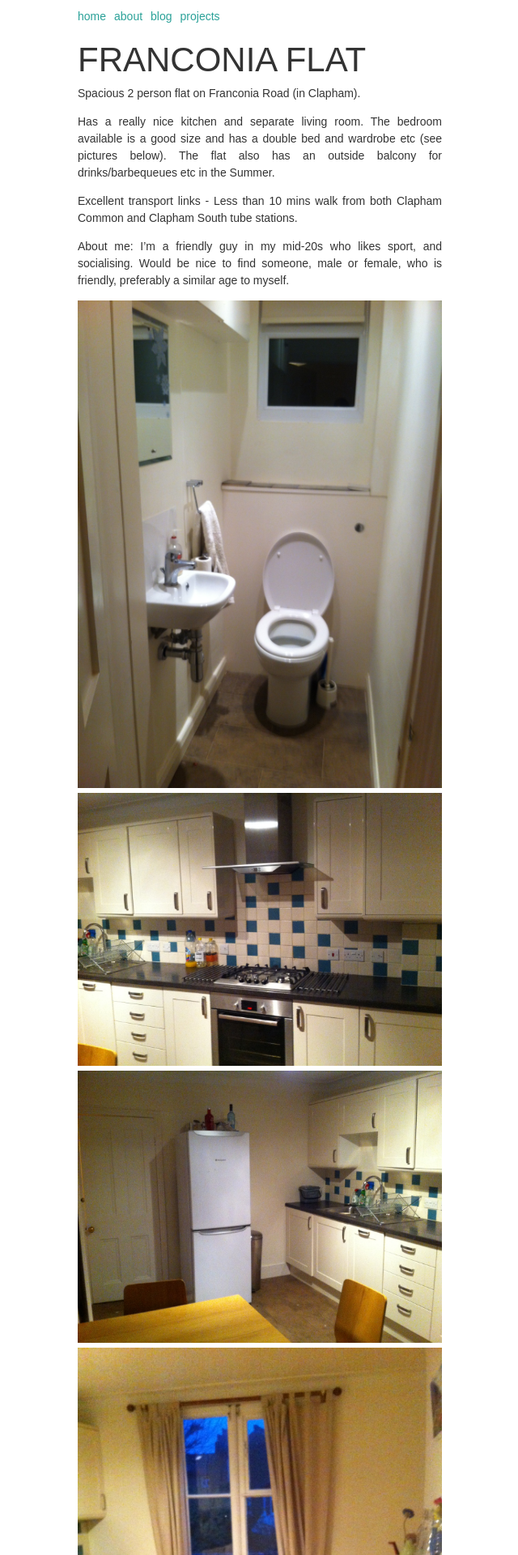
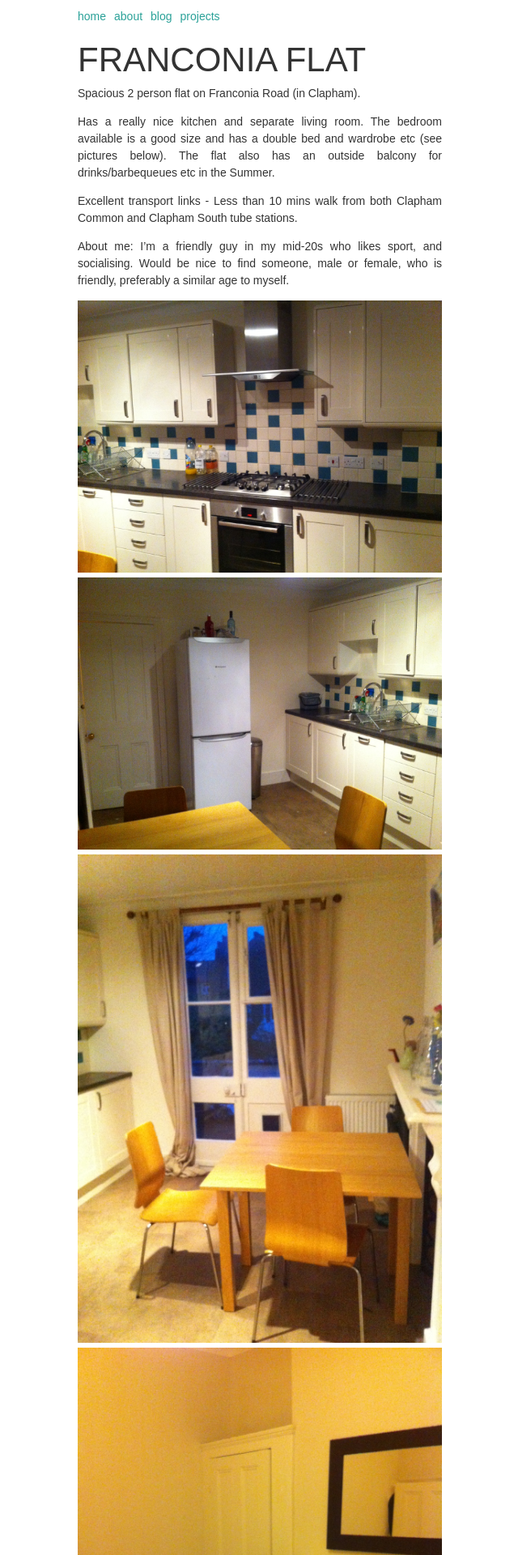
Before and after one commit to nicl/nicl.github.com, a Jekyll site: the page built from franconia.md, in a window 1280 px wide. Shown: the top 1920 px of the page at 81% size, without its empty margins (319-959 px from the left). Built offline with Jekyll 4.4.1, drawn with Linux system fonts in a browser that asks for light colours.

Commit message:
Reorder franconia images

```diff
--- a/franconia.md
+++ b/franconia.md
@@ -17,7 +17,6 @@
 socialising. Would be nice to find someone, male or female, who is
 friendly, preferably a similar age to myself.
 
-<img src="/img/franconia/image_0.jpeg">
 <img src="/img/franconia/image_1.jpeg">
 <img src="/img/franconia/image_2.jpeg">
 <img src="/img/franconia/image_3.jpeg">
@@ -31,3 +30,4 @@
 <img src="/img/franconia/image_11.jpeg">
 <img src="/img/franconia/image_12.jpeg">
 <img src="/img/franconia/image_13.jpeg">
+<img src="/img/franconia/image_0.jpeg">
```
